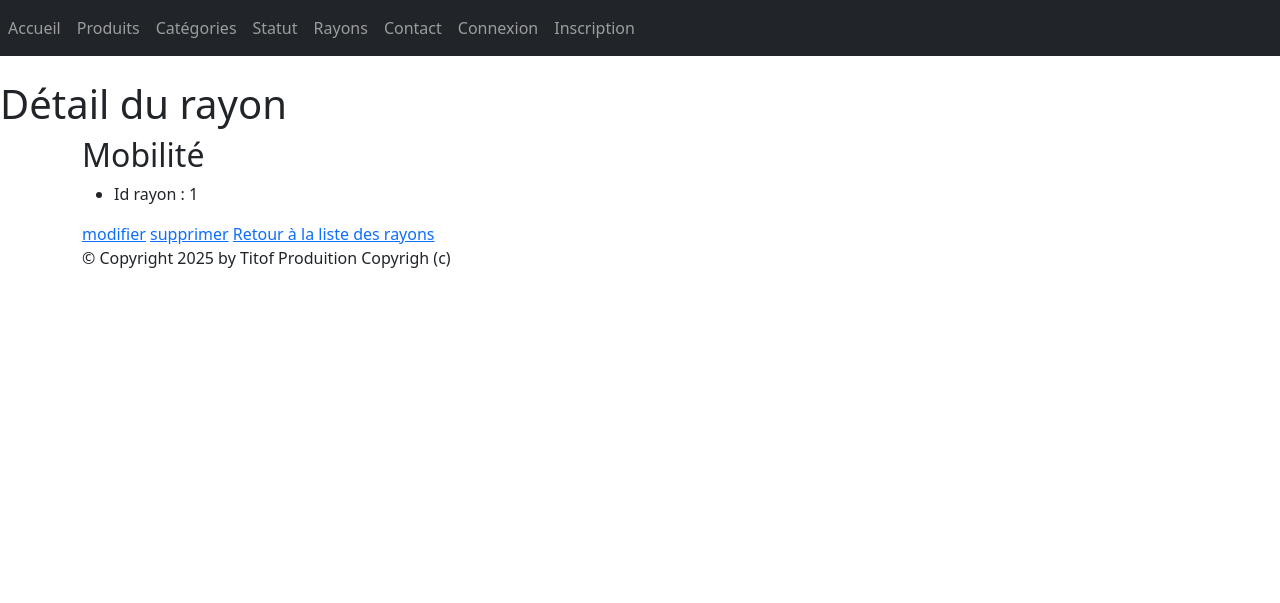
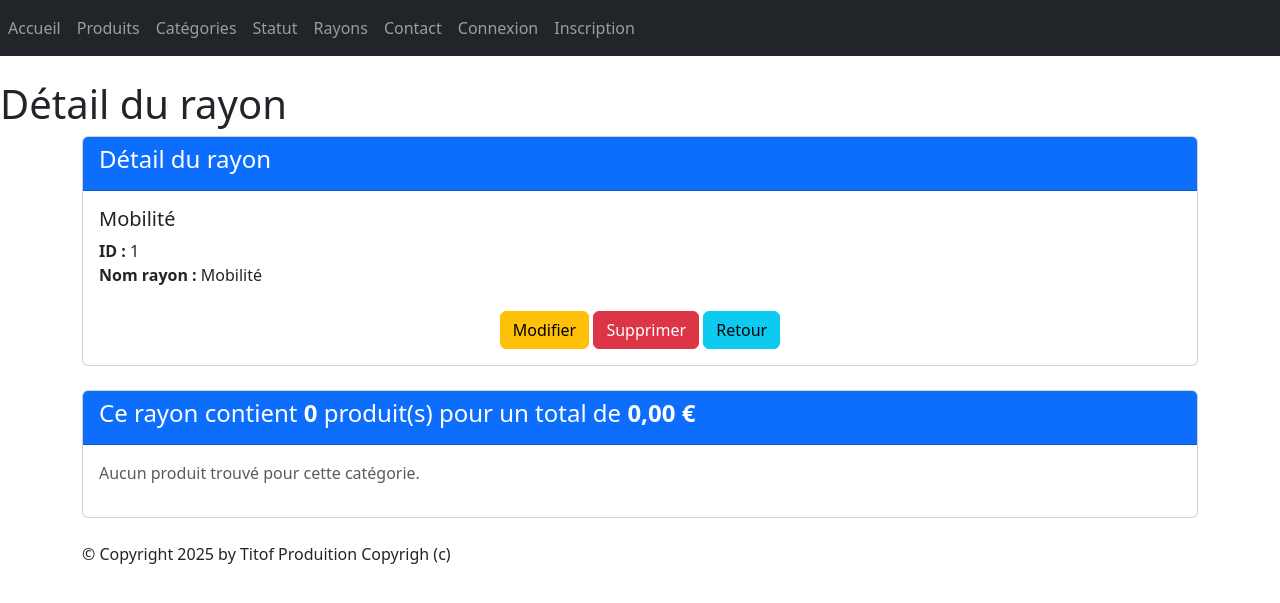
Before and after one commit to KylianDmas/Django, a Django app: page /monApp/rayon/1/ in a window 1280 px wide. Shown: the top 603 px of the page. Run offline with Django 5.2, Linux system fonts and the light colour scheme; data comes from the database, SQL or seed files in the repository; both versions use the stored data as it was after the commit; some libraries are stand-ins or nearby versions.

Commit message:
fin de séance

```diff
--- a/TutoDjango/monApp/templates/monApp/detail_rayon.html
+++ b/TutoDjango/monApp/templates/monApp/detail_rayon.html
@@ -5,12 +5,52 @@
 {% endblock %}
 
 {% block contenu %}
-    <h2>{{ r.nomRayon }}</h2>
-
-    <ul>
-        <li>Id rayon : {{r.idRayon }} </li>
-    </ul>
-    <a href="{% url 'r-chng' r.idRayon %}">modifier</a>
-    <a href="{% url 'dlt-r' r.idRayon %}">supprimer</a>
-    <a href="{% url 'lst_rs' %}">Retour à la liste des rayons</a>
+    <div class="card mb-4">
+        <div class="card-header bg-primary text-white">
+            <h4>Détail du rayon</h4>
+        </div>
+        <div class="card-body">
+            <h5 class="card-title">{{ r.nomRayon }}</h5>
+            <ul class="list-unstyled">
+            <li><strong>ID :</strong> {{ r.idRayon }}</li>
+            <li><strong>Nom rayon :</strong> {{ r.nomRayon }}</li>
+            </ul>
+            <div class="car-footer text-center">
+                <a href="{% url 'r-chng' r.idRayon %}" class="btn btn-warning mt-2">Modifier</a>
+                <a href="{% url 'dlt-r' r.idRayon %}" class="btn btn-danger mt-2">Supprimer</a>
+                <a href="{% url 'lst_rs' %}" class="btn btn-info mt-2">Retour</a>
+            </div>
+        </div>
+    </div>
+    <div class="card mb-4">
+        <div class="card-header bg-primary text-white">
+            <h4>Ce rayon contient <strong> {{total_nb_produit}} </strong> produit(s) pour un total de
+            <strong>{{total_rayon|floatformat:2 }} € </strong></h4>
+        </div>
+        <div class="card-body">
+            <div class="row">
+            {% if prdts_dt %}
+                {% for data in prdts_dt %}
+                    <div class="col-sm-3">
+                        <div class="card mb-2 text-center">
+                            <div class="card-header bg-info text-white">
+                                <h5 class="card-title">{{ data.produit.intituleProd }}</h5>
+                            </div>
+                            <div class="card-body">
+                                <ul class="list-unstyled">
+                                    <li>Prix unitaire : {{data.prix_unitaire }} € </li>
+                                    <li>Quantité : {{data.qte }} </li>
+                                    <li>Total : {{ data.total_produit}} €</li>
+                                </ul>
+                    <a href="{% url 'dtl_prdt' data.produit.refProd %}" class="btn btn-primary mt-2">Détails</a>
+                            </div>
+                        </div>
+                    </div>
+                {% endfor %}
+            </div>
+            {% else %}
+                <p class="text-muted">Aucun produit trouvé pour cette catégorie.</p>
+            {% endif %}
+        </div>
+    </div>
 {% endblock %}
--- a/TutoDjango/monApp/templates/monApp/list_categories.html
+++ b/TutoDjango/monApp/templates/monApp/list_categories.html
@@ -37,4 +37,10 @@
     {% endif %}
     catégories préférés.
     </p>
+    <p class="lead mb-3 ml-0">Rechercher un élément...</p>
+    <form method="GET" action="">
+        <input class="form-control" type="text" name="search" placeholder="Tapez ici votre recherche"
+        value="{{ request.GET.search }}">
+        <button type="submit" class="btn btn-success mt-2">Rechercher</button>
+    </form>
 {% endblock %}
--- a/TutoDjango/monApp/templates/monApp/list_rayons.html
+++ b/TutoDjango/monApp/templates/monApp/list_rayons.html
@@ -37,4 +37,10 @@
     {% endif %}
     rayons préférés.
     </p>
+    <p class="lead mb-3 ml-0">Rechercher un élément...</p>
+    <form method="GET" action="">
+        <input class="form-control" type="text" name="search" placeholder="Tapez ici votre recherche"
+        value="{{ request.GET.search }}">
+        <button type="submit" class="btn btn-success mt-2">Rechercher</button>
+    </form>
 {% endblock %}
--- a/TutoDjango/monApp/templates/monApp/list_statut.html
+++ b/TutoDjango/monApp/templates/monApp/list_statut.html
@@ -37,4 +37,10 @@
     {% endif %}
     statut préférés.
     </p>
+    <p class="lead mb-3 ml-0">Rechercher un élément...</p>
+    <form method="GET" action="">
+        <input class="form-control" type="text" name="search" placeholder="Tapez ici votre recherche"
+        value="{{ request.GET.search }}">
+        <button type="submit" class="btn btn-success mt-2">Rechercher</button>
+    </form>
 {% endblock %}
--- a/TutoDjango/monApp/views.py
+++ b/TutoDjango/monApp/views.py
@@ -19,9 +19,13 @@ from django.forms import BaseModelForm
 
 from django.urls import reverse_lazy
 
-from django.db.models import Count
+from django.db.models import Count, Prefetch
 
-from monApp.models import Produit, Categorie, Statut, Rayon
+from django.contrib.auth.decorators import login_required
+
+from django.utils.decorators import method_decorator
+
+from monApp.models import Produit, Categorie, Statut, Rayon, Contenir
 
 from monApp.forms import ContactUsForm, ProduitForm, CategorieForm, StatutForm, RayonForm
 
@@ -76,7 +80,10 @@ class ProduitListView(ListView):
         return context
 
     def get_queryset(self) :
-        return Produit.objects.order_by("prixUnitaireProd")
+        query = self.request.GET.get('search')
+        if query:
+            return Produit.objects.filter(intituleProd__icontains=query).select_related('categorie').select_related('statut')
+        return Produit.objects.select_related('categorie').select_related('statut')
 
 class ProduitDetailView(DetailView):
     model = Produit
@@ -95,6 +102,9 @@ class CategorieListView(ListView):
 
     def get_queryset(self):
         # Annoter chaque catégorie avec le nombre de produits liés
+        query = self.request.GET.get('search')
+        if query:
+            return Categorie.objects.annotate(nb_produits=Count('produits')).filter(nomCat__icontains=query)
         return Categorie.objects.annotate(nb_produits=Count('produits'))
 
     def get_context_data(self, **kwargs):
@@ -124,6 +134,9 @@ class StatutListView(ListView):
 
     def get_queryset(self):
         # Annoter chaque catégorie avec le nombre de produits liés
+        query = self.request.GET.get('search')
+        if query:
+            return Statut.objects.annotate(nb_produits=Count('produitS')).filter(libelle__icontains=query)
         return Statut.objects.annotate(nb_produits=Count('produitS'))
 
     def get_context_data(self, **kwargs):
@@ -151,6 +164,14 @@ class RayonListView(ListView):
     template_name = "monApp/list_rayons.html"
     context_object_name = "rs"
 
+    def get_queryset(self):
+
+        query = self.request.GET.get('search')
+        if query:
+            return Rayon.objects.prefetch_related(Prefetch("contenirR", queryset=Contenir.objects.select_related("refProd"))).filter(nomRayon__icontains=query)
+        return Rayon.objects.prefetch_related(Prefetch("contenirR", queryset=Contenir.objects.select_related("refProd")))
+
+
     def get_context_data(self, **kwargs):
         context = super(RayonListView, self).get_context_data(**kwargs)
         context['titremenu'] = "Liste de mes rayons"
@@ -171,6 +192,24 @@ class RayonDetailView(DetailView):
     def get_context_data(self, **kwargs):
         context = super(RayonDetailView, self).get_context_data(**kwargs)
         context['titremenu'] = "Détail du rayon"
+
+        prdts_dt = []
+        total_rayon = 0
+        total_nb_produit = 0
+
+        for contenir in self.object.contenirR.all():
+            total_produit = contenir.refProd.prixUnitaireProd * contenir.qte
+            prdts_dt.append({   'produit': contenir.refProd,
+                                'qte': contenir.qte,
+                                'prix_unitaire': contenir.refProd.prixUnitaireProd,
+                                'total_produit': total_produit} )
+            total_rayon += total_produit
+            total_nb_produit += contenir.qte
+
+        context['prdts_dt'] = prdts_dt
+        context['total_rayon'] = total_rayon
+        context['total_nb_produit'] = total_nb_produit
+
         return context
 
 class ConnectView(LoginView):
@@ -210,6 +249,7 @@ class DisconnectView(TemplateView):
 def EmailSentView(request):
     return render(request, "monApp/email_sent.html")
 
+@method_decorator(login_required(login_url='/monApp/login/'), name='dispatch')
 class ProduitCreateView(CreateView):
     model = Produit
     form_class=ProduitForm
@@ -219,6 +259,7 @@ class ProduitCreateView(CreateView):
         prdt = form.save()
         return redirect('dtl_prdt', prdt.refProd)
 
+@method_decorator(login_required(login_url='/monApp/login/'), name='dispatch')
 class ProduitUpdateView(UpdateView):
     model = Produit
     form_class=ProduitForm
@@ -228,11 +269,13 @@ class ProduitUpdateView(UpdateView):
         prdt = form.save()
         return redirect('dtl_prdt', prdt.refProd)
 
+@method_decorator(login_required(login_url='/monApp/login/'), name='dispatch')
 class ProduitDeleteView(DeleteView):
     model = Produit
     template_name = "monApp/delete_produit.html"
     success_url = reverse_lazy('lst_prdts')
 
+@method_decorator(login_required(login_url='/monApp/login/'), name='dispatch')
 class CategorieCreateView(CreateView):
     model = Categorie
     form_class=CategorieForm
@@ -242,6 +285,7 @@ class CategorieCreateView(CreateView):
         ctgr = form.save()
         return redirect('dtl_ctgr', ctgr.idCat)
 
+@method_decorator(login_required(login_url='/monApp/login/'), name='dispatch')
 class CategorieUpdateView(UpdateView):
     model = Categorie
     form_class=CategorieForm
@@ -251,11 +295,13 @@ class CategorieUpdateView(UpdateView):
         ctgr = form.save()
         return redirect('dtl_ctgr', ctgr.idCat)
 
+@method_decorator(login_required(login_url='/monApp/login/'), name='dispatch')
 class CategorieDeleteView(DeleteView):
     model = Categorie
     template_name = "monApp/delete_categorie.html"
     success_url = reverse_lazy('lst_ctgrs')
 
+@method_decorator(login_required(login_url='/monApp/login/'), name='dispatch')
 class StatutCreateView(CreateView):
     model = Statut
     form_class=StatutForm
@@ -265,6 +311,7 @@ class StatutCreateView(CreateView):
         sttt = form.save()
         return redirect('dtl_sttt', sttt.idStatut)
 
+@method_decorator(login_required(login_url='/monApp/login/'), name='dispatch')
 class StatutUpdateView(UpdateView):
     model = Statut
     form_class=StatutForm
@@ -274,11 +321,13 @@ class StatutUpdateView(UpdateView):
         sttt = form.save()
         return redirect('dtl_sttt', sttt.idStatut)
 
+@method_decorator(login_required(login_url='/monApp/login/'), name='dispatch')
 class StatutDeleteView(DeleteView):
     model = Statut
     template_name = "monApp/delete_statut.html"
     success_url = reverse_lazy('lst_sttts')
 
+@method_decorator(login_required(login_url='/monApp/login/'), name='dispatch')
 class RayonCreateView(CreateView):
     model = Rayon
     form_class=RayonForm
@@ -288,6 +337,7 @@ class RayonCreateView(CreateView):
         r = form.save()
         return redirect('dtl_r', r.idRayon)
 
+@method_decorator(login_required(login_url='/monApp/login/'), name='dispatch')
 class RayonUpdateView(UpdateView):
     model = Rayon
     form_class=RayonForm
@@ -297,6 +347,7 @@ class RayonUpdateView(UpdateView):
         r = form.save()
         return redirect('dtl_r', r.idRayon)
 
+@method_decorator(login_required(login_url='/monApp/login/'), name='dispatch')
 class RayonDeleteView(DeleteView):
     model = Rayon
     template_name = "monApp/delete_rayon.html"
```
Also changed, not shown: TutoDjango/monApp/templates/monApp/list_produits.html (+13 -1 lines), README.md, TutoDjango/db.sqlite3.
